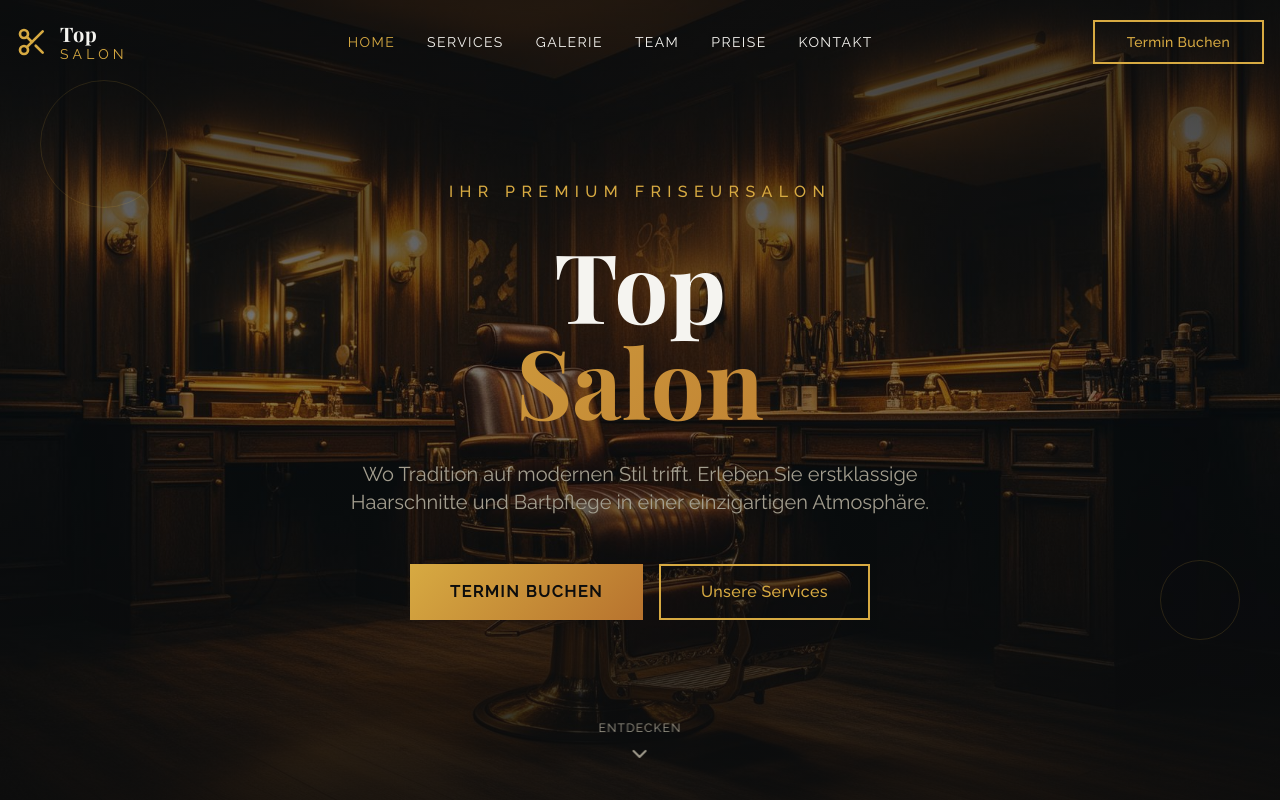
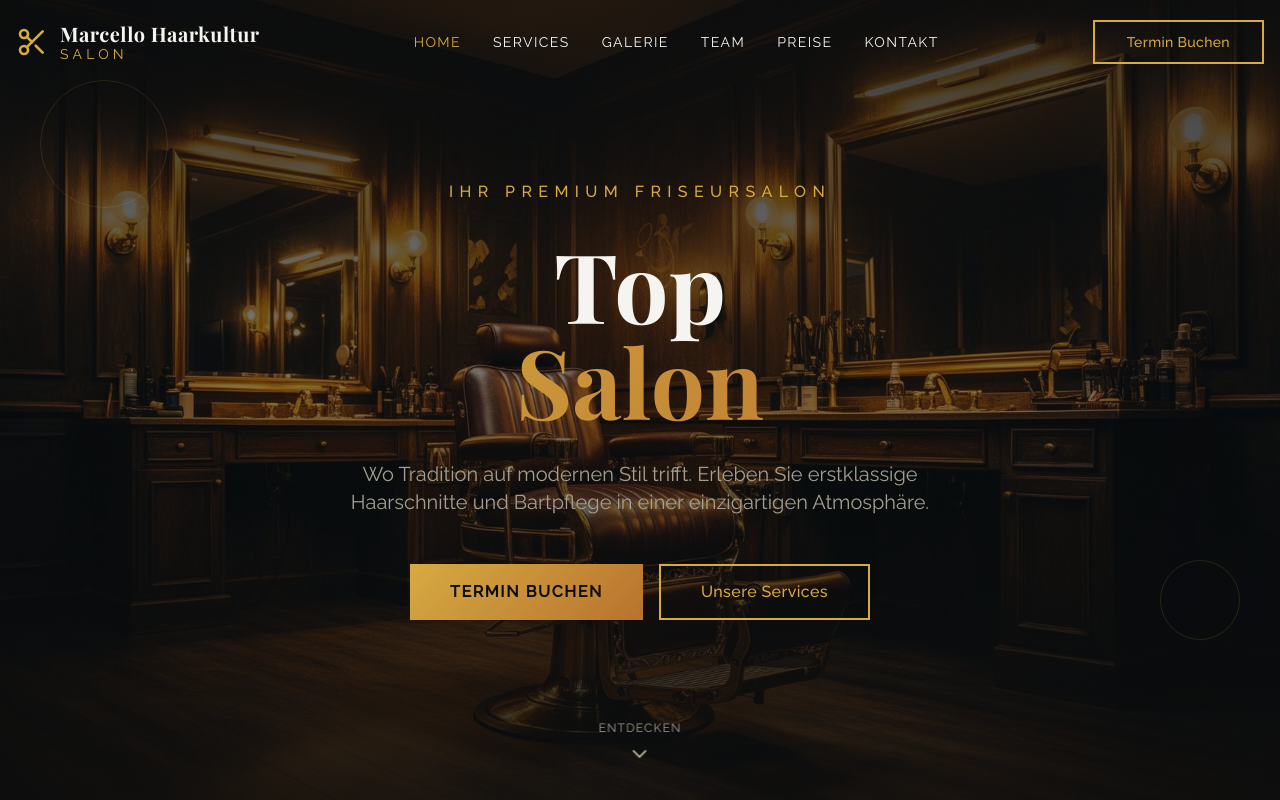
Before and after one commit to hbmarkofficial-business/Marcello-Haarkultur-GmbH, a React (Vite) app: page / in a window 1280 px wide. Shown: the top 800 px of the page. Built offline with nearby package versions, Linux system fonts and the light colour scheme.

Commit message:
Update Navigation.tsx

```diff
--- a/src/components/Navigation.tsx
+++ b/src/components/Navigation.tsx
@@ -45,7 +45,7 @@ export const Navigation = () => {
           <Scissors className="w-8 h-8 text-primary transition-transform duration-300 group-hover:rotate-45" />
           <div className="flex flex-col">
             <span className="font-display text-xl font-bold text-foreground tracking-wide">
-            Top
+            Marcello Haarkultur
             </span>
             <span className="text-primary text-sm tracking-[0.3em] uppercase -mt-1">
               Salon
```
